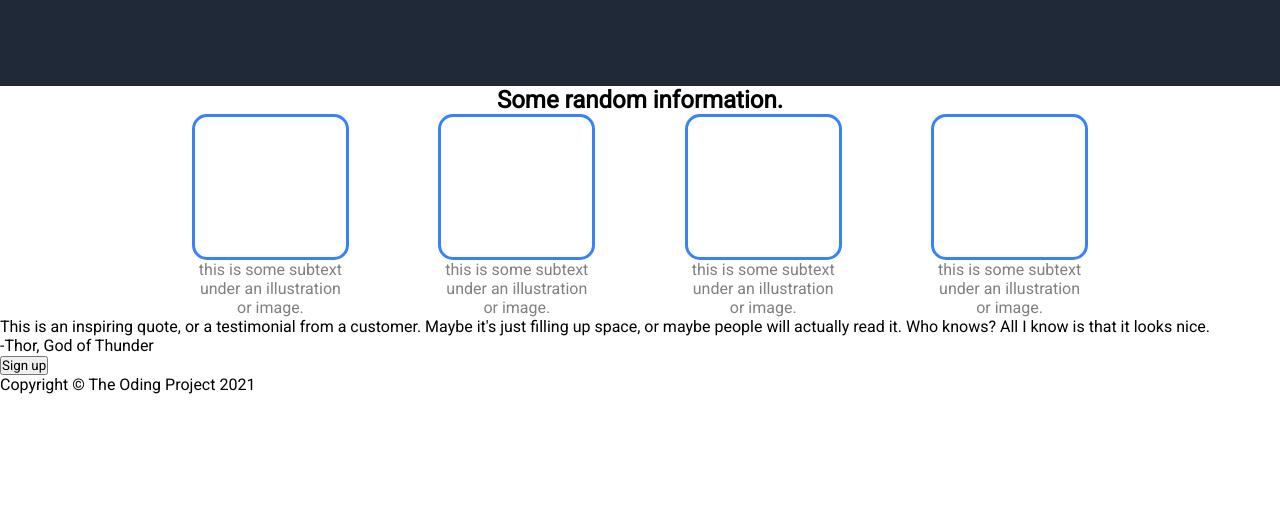
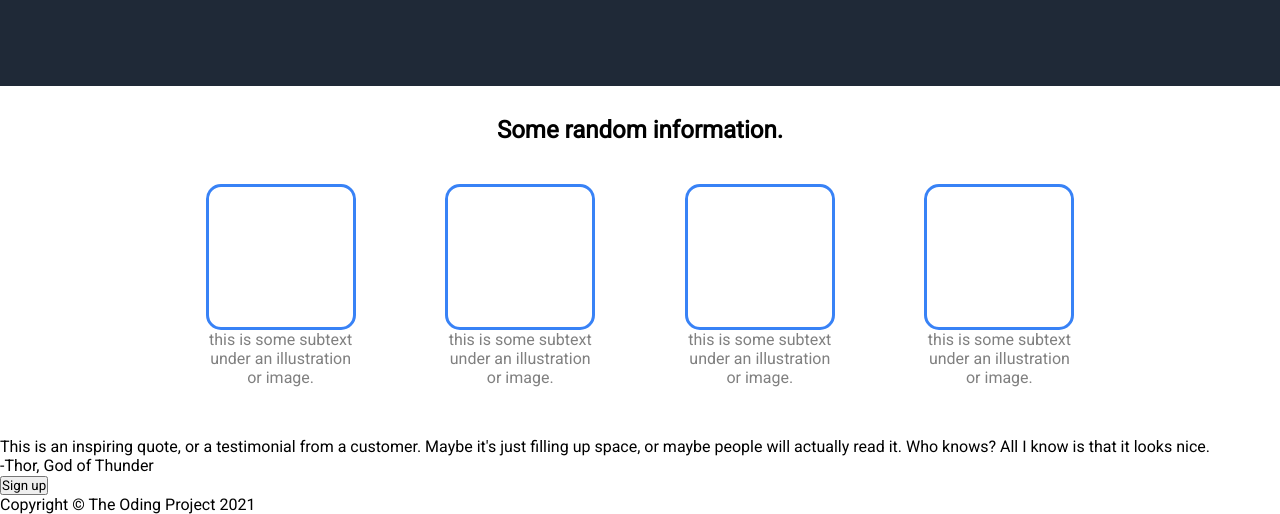
Before and after one commit to MarinB-56/landing-page, a plain HTML site: page index.html in a window 1280 px wide. Shown: the part 318-832 px from the top of the page. Before the commit the page ends 800 px from the top, so only its background shows below. Drawn offline with Linux system fonts and the light colour scheme.

Commit message:
Finalisation de la partie Information.

```diff
--- a/styles.css
+++ b/styles.css
@@ -84,7 +84,7 @@ ul{
 .information{
     background-color:white ;
     text-align: center;
-    margin: 0 15%;
+    margin: 30px 15%;
 }
 
 .info-contener{
@@ -92,20 +92,22 @@ ul{
     gap : 10px;
     align-items: center;
     color : grey;
-    font-size: bold;
     justify-content: center;
     gap: 10%;
+    font-size: 16px;
+    margin-top: 40px;
+    margin-bottom: 50px;
 }
 
 .item{
     justify-content: center;
-    max-width: 170px;
+    max-width: 150px;
 }
 
 .image{
     border: 3px solid #3882F6;
     height: 140px;
-    flex-basis: auto;
+    flex-basis: 1;
     border-radius: 15px;
 }
 
```
